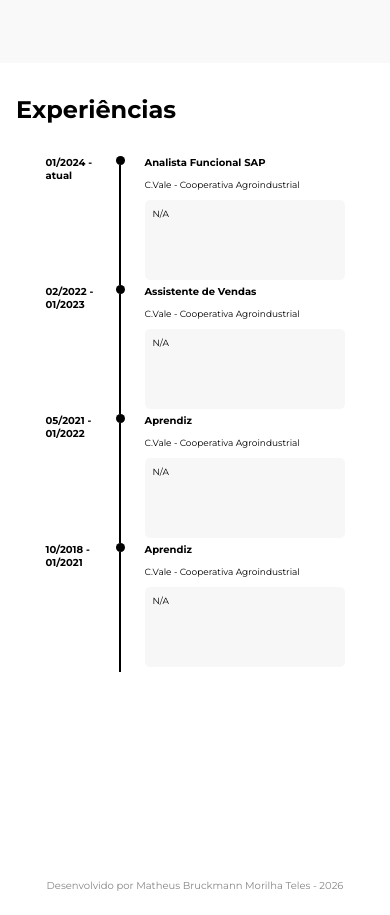
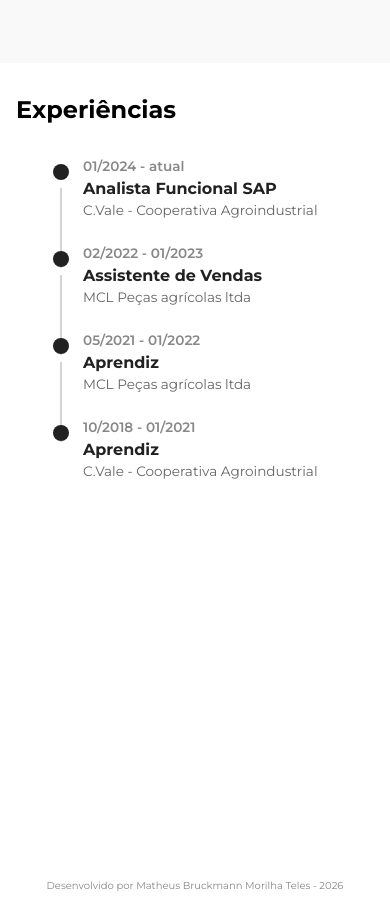
Before and after one commit to MatheusMorilha/MatheusPortifolio, a React (Vite) app: page / in a window 390 px wide. Shown: the part 1620-2535 px from the top of the page. Built offline with nearby package versions, Linux system fonts and the light colour scheme.

Commit message:
Adjusts in scheduler, modern layout

```diff
--- a/src/App.css
+++ b/src/App.css
@@ -144,8 +144,4 @@ section {
     .historic-section {
         padding: 2rem 1rem 6rem 1rem;
     }
-
-    .timeline-container {
-    padding: 2rem;
 }
-}
--- a/src/App.jsx
+++ b/src/App.jsx
@@ -82,25 +82,21 @@ export default function App() {
               ano={'01/2024 - atual'}
               emprego={'Analista Funcional SAP'}
               empresa={'C.Vale - Cooperativa Agroindustrial'}
-              descricao={'N/A'}
             />
             <Timeline
               ano={'02/2022 - 01/2023'}
               emprego={'Assistente de Vendas'}
-              empresa={'C.Vale - Cooperativa Agroindustrial'}
-              descricao={'N/A'}
+              empresa={'MCL Peças agrícolas ltda'}
             />
             <Timeline
               ano={'05/2021 - 01/2022'}
               emprego={'Aprendiz'}
-              empresa={'C.Vale - Cooperativa Agroindustrial'}
-              descricao={'N/A'}
+              empresa={'MCL Peças agrícolas ltda'}
             />
             <Timeline
               ano={'10/2018 - 01/2021'}
               emprego={'Aprendiz'}
               empresa={'C.Vale - Cooperativa Agroindustrial'}
-              descricao={'N/A'}
             />
           </div>
 
--- a/src/components/timeline/Timeline.css
+++ b/src/components/timeline/Timeline.css
@@ -1,100 +1,124 @@
-.timeline {
+.timeline-container {
+    width: 100%;
+    max-width: 800px;
+    margin: 0 auto;
     display: flex;
-    width: max-content;
-    justify-content: start;
-    align-items: start;
-    gap: 20px;
+    flex-direction: column;
+    padding: 2rem;
 }
 
-.timeline-year:first-child {
-    font-size: 15px;
-    width: 170px;
-    text-align: left;
+.timeline-item {
+    display: flex;
+    width: 100%;
+    justify-content: flex-start;
+    align-items: stretch;
+}
+
+.timeline-item:last-child .timeline-line {
+    display: none;
+}
+
+.timeline-year {
+    font-size: 1rem;
+    font-weight: 600;
+    color: #555;
+    width: 180px;
+    text-align: right;
+    padding-right: 20px;
+    padding-top: 2px;
     flex-shrink: 0;
 }
 
-.jobecargo {
-    display: flex;
-    flex-direction: column;
-    gap: 10px;
-}
-
-.jobecargo p {
-    font-size: 13px;
-}
-
-.informacoes {
-    display: flex;
-    flex-direction: column;
-    background-color: rgba(212, 212, 212, 0.187);
-    border-radius: 5px;
-    width: 400px;
-    height: 100px;
-    display: flex;
-    padding: 0.5rem;
-}
-
-.lineDot {
+.timeline-divider {
     display: flex;
     flex-direction: column;
     align-items: center;
+    margin-right: 20px;
 }
 
-.dot {
-    width: 15px;
-    height: 15px;
-    background-color: black;
-    border-radius: 100%;
+.timeline-dot {
+    width: 16px;
+    height: 16px;
+    background-color: #212121;
+    border-radius: 50%;
+    flex-shrink: 0;
+    margin-top: 4px;
+    transition: all 0.3s ease;
 }
 
-.line {
+.timeline-line {
     width: 2px;
-    height: 170px;
-    background-color: black;
+    background-color: #d4d4d4;
+    flex-grow: 1;
+    margin-top: 8px;
+    margin-bottom: 8px;
+    min-height: 80px;
 }
 
-@media (max-width: 1024px) {
 
-    .timeline h3 {
-        font-size: 10px !important;
+.timeline-content {
+    display: flex;
+    flex-direction: column;
+    gap: 4px;
+    padding-bottom: 30px;
+    flex-grow: 1;
 }
 
-    .timeline-year:first-child {
-        font-size: 15px;
-        width: 50px;
-        text-align: left;
-        flex-shrink: 0;
+.timeline-job {
+    font-size: 1.1rem;
+    font-weight: 700;
+    color: #212121;
+    margin: 0;
 }
 
-    .timeline-year h3{
-        font-size: 1px;
+.timeline-company {
+    font-size: 0.95rem;
+    color: #666;
+    margin: 0;
 }
 
-    .jobecargo p {
-        font-size: 9px;
+.timeline-item:hover .timeline-dot {
+    background-color: #B4D5FE;
+    box-shadow: 0 0 10px #B4D5FE;
 }
 
-    .informacoes {
-    display: flex;
-    flex-direction: column;
-    background-color: rgba(212, 212, 212, 0.187);
-    border-radius: 5px;
-    width: 200px;
-    height: 80px;
-    display: flex;
-    padding: 0.5rem;
+@media (max-width: 768px) {
+    .timeline-container {
+        padding: 1rem;
     }
 
-.dot {
-    width: 9px;
-    height: 9px;
-    background-color: black;
-    border-radius: 100%;
+    .timeline-item {
+        flex-direction: column;
+        position: relative;
+        padding-left: 35px;
     }
 
-.line {
-    width: 1.5px;
-    height: 120px;
-    background-color: black;
+    .timeline-year {
+        width: auto;
+        text-align: left;
+        padding-right: 0;
+        font-size: 0.85rem;
+        color: #888;
+        margin-bottom: 5px;
+    }
+
+    .timeline-divider {
+        position: absolute;
+        left: 5px;
+        top: 4px;
+        bottom: 0;
+        margin-right: 0;
+    }
+
+    .timeline-content {
+        padding-bottom: 25px;
+    }
+
+    .timeline-job {
+        font-size: 1rem;
+    }
+
+    .timeline-company {
+        font-size: 0.85rem;
     }
 }
--- a/src/components/timeline/Timeline.jsx
+++ b/src/components/timeline/Timeline.jsx
@@ -1,21 +1,19 @@
 import './Timeline.css'
 
-export default function Timeline({ano, descricao, emprego, empresa}) {
+export default function Timeline({ ano, emprego, empresa }) {
     return (
-        <div className="timeline">
-            <h3 className='timeline-year'>{ano}</h3>
-            <div className="lineDot">
-                <div className='dot'></div>
-                <div className='line'></div>
-            </div>
-            <div className='jobecargo'>
-                <h3>{emprego}</h3>
-                <p>{empresa}</p>
-                <div className='informacoes'>
-                <p>{descricao}</p>
-            </div>
+        <div className="timeline-item">
+            <div className='timeline-year'>{ano}</div>
+
+            <div className="timeline-divider">
+                <div className='timeline-dot'></div>
+                <div className='timeline-line'></div>
             </div>
 
+            <div className='timeline-content'>
+                <h3 className='timeline-job'>{emprego}</h3>
+                <p className='timeline-company'>{empresa}</p>
+            </div>
         </div>
     )
 }
```
Lines whose indentation alone changed are shown as unchanged.
